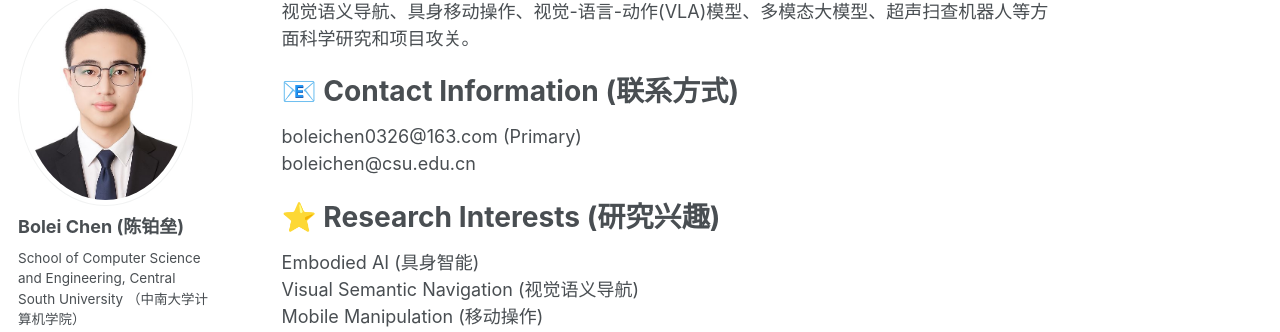
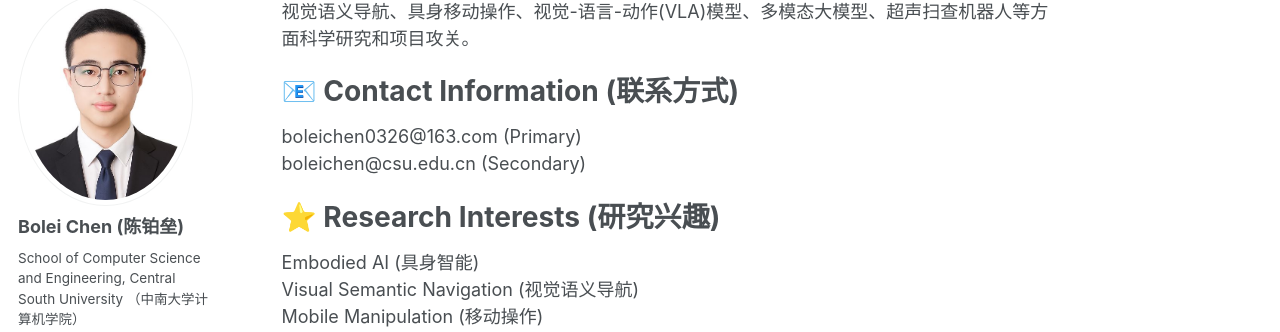
Before and after one commit to BoLeiChen/boleichen.github.io, a Jekyll site: the page built from _pages/about.md, in a window 1280 px wide and 900 px high, scrolled down 778 px. Shown: the part 107-439 px from the top of the window. Built offline with Jekyll 4.4.1, drawn with Linux system fonts in a browser that asks for light colours; emoji names are drawn with the system emoji font; a style sheet for code colours, icons or effects is not loaded.

Commit message:
Update about.md

```diff
--- a/_pages/about.md
+++ b/_pages/about.md
@@ -20,7 +20,7 @@ I received my Ph.D. degree through a joint Master-Ph.D. program in Computer Scie
 :email: Contact Information (联系方式)
 ======
 boleichen0326@163.com (Primary)
-<br>boleichen@csu.edu.cn
+<br>boleichen@csu.edu.cn (Secondary)
 
 :star: Research Interests (研究兴趣)
 ======
```
